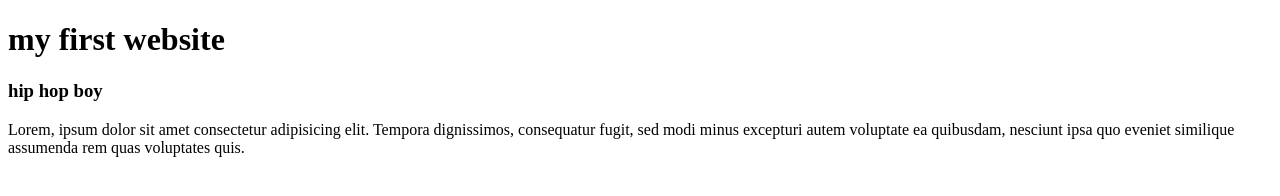
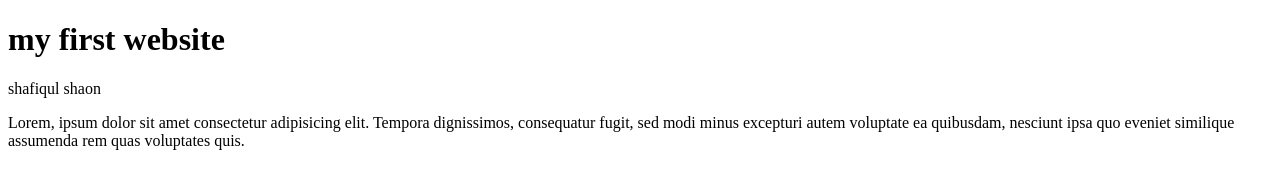
Before and after one commit to shafiqulshaon/first-web, a plain HTML site: page index.html in a window 1280 px wide. Drawn offline with Linux system fonts and the light colour scheme.

Commit message:
amar nam

```diff
--- a/index.html
+++ b/index.html
@@ -9,7 +9,7 @@
 <body>
     <h1>my first website</h1>
 
-    <h3> hip hop boy</h3>
+    <p> shafiqul shaon</p>
 
     <p>Lorem, ipsum dolor sit amet consectetur adipisicing elit. Tempora dignissimos, consequatur fugit, sed modi minus excepturi autem voluptate ea quibusdam, nesciunt ipsa quo eveniet similique assumenda rem quas voluptates quis.</p>
 </body>
```
